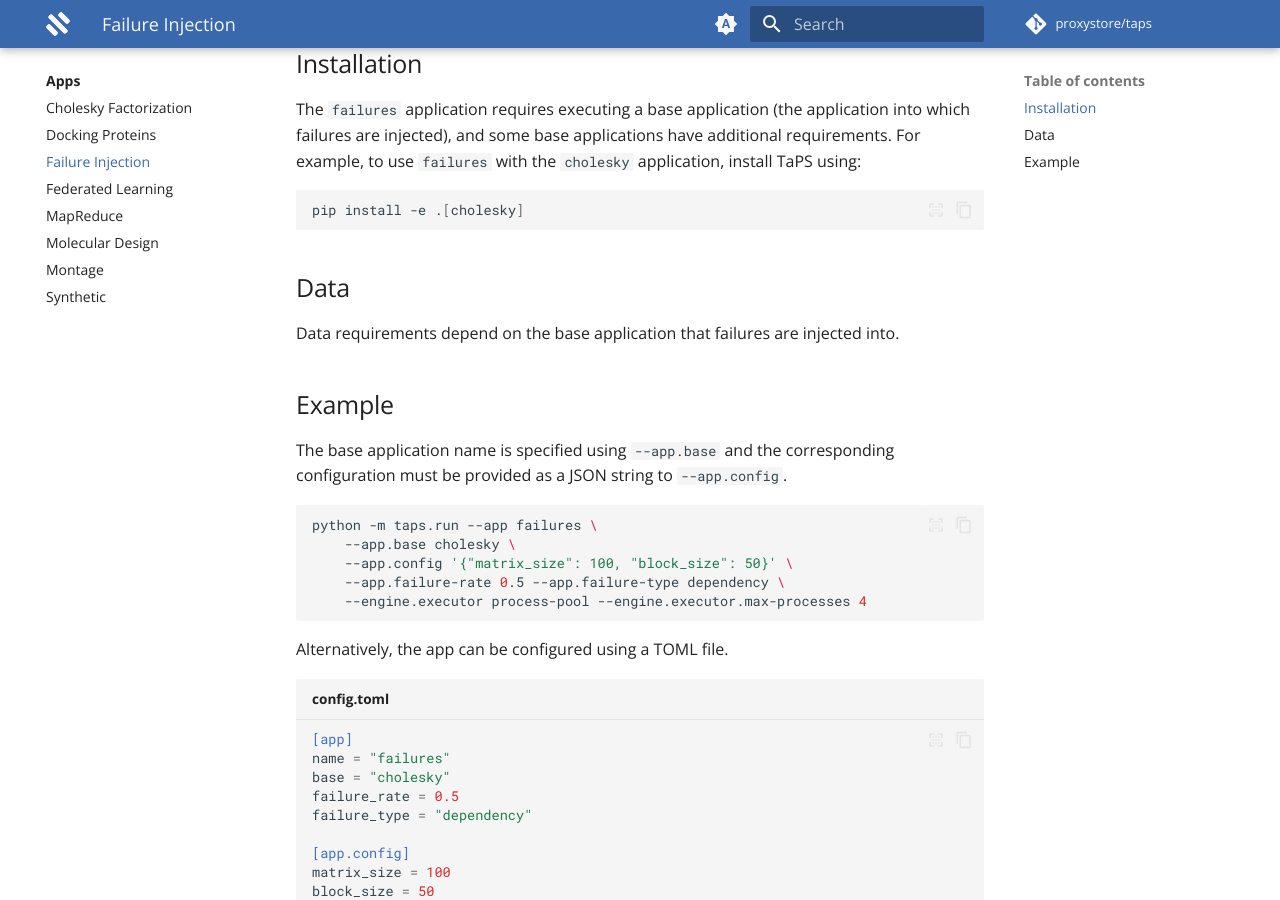
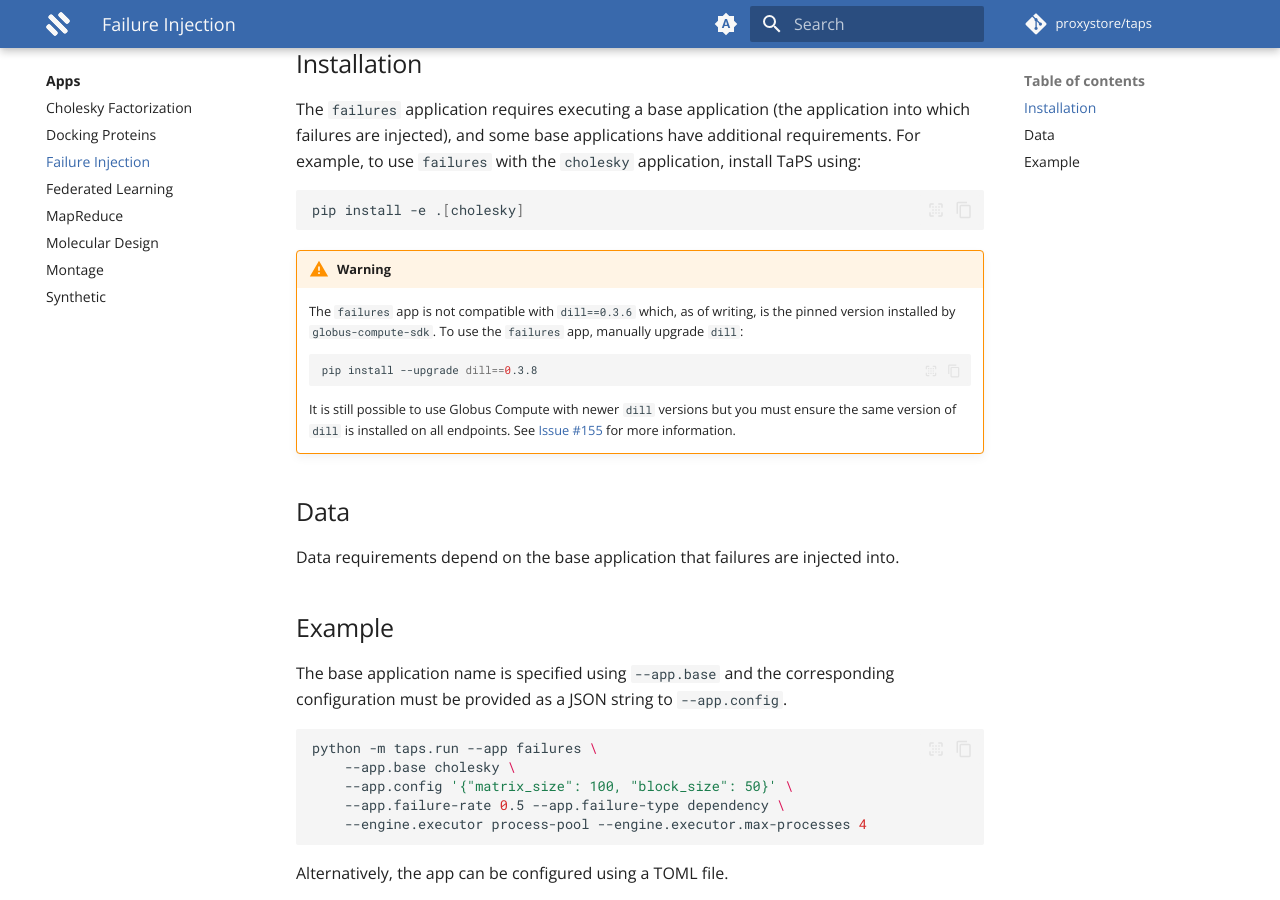
Before and after one commit to proxystore/taps, an MkDocs documentation site: the page built from docs/apps/failures.md, in a window 1280 px wide and 900 px high, scrolled down 637 px. Built offline with MkDocs 1.6.1 and Material for MkDocs 9.7.7, drawn with Linux system fonts in a browser that asks for light colours; comment, search, counter and statistics services are not loaded; the version menu is left out.

Commit message:
Add warning about dill version incompatibility

````diff
--- a/docs/apps/failures.md
+++ b/docs/apps/failures.md
@@ -23,6 +23,16 @@ For example, to use `failures` with the `cholesky` application, install TaPS usi
 ```bash
 pip install -e .[cholesky]
 ```
+
+!!! warning
+
+    The `failures` app is not compatible with `dill==0.3.6` which, as of writing, is the pinned version installed by `globus-compute-sdk`.
+    To use the `failures` app, manually upgrade `dill`:
+    ```bash
+    pip install --upgrade dill==0.3.8
+    ```
+    It is still possible to use Globus Compute with newer `dill` versions but you must ensure the same version of `dill` is installed on all endpoints.
+    See [Issue #155](https://github.com/proxystore/taps/issues/155){target=_blank} for more information.
 
 ## Data
 
````
